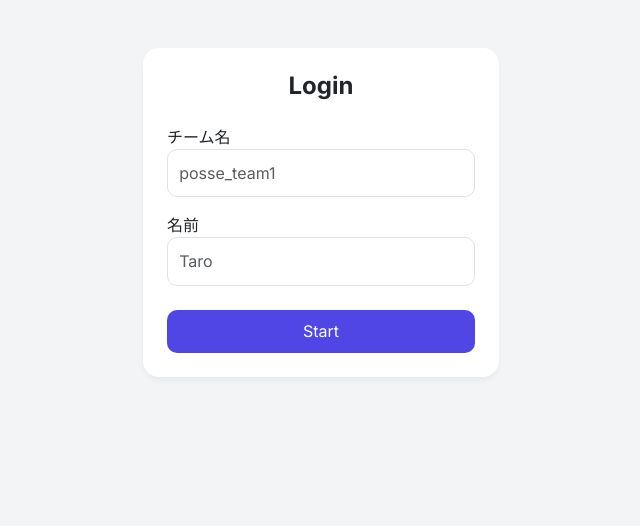
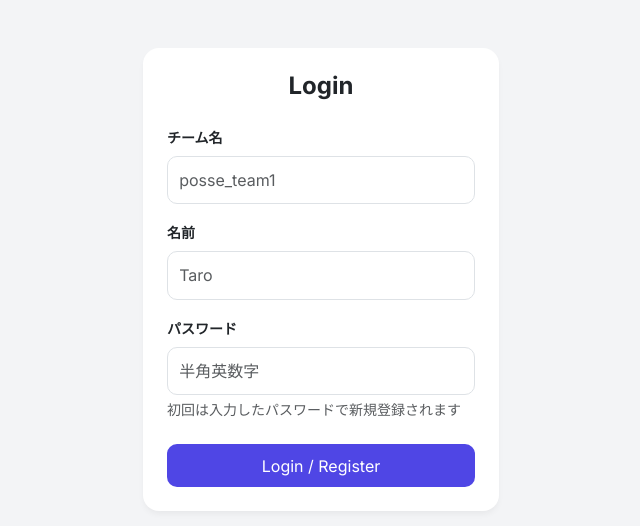
Before and after one commit to taiki-yokoyama/2025winterHackathonF, a PHP site: page / in a window 1280 px wide. Shown: the part 57-583 px from the top of the page, without its empty margins (319-959 px from the left). Run offline with PHP 8.4, Linux system fonts and the light colour scheme.

Commit message:
ログイン機能

```diff
--- a/phpEnv/template-ph2-website-main/src/index.php
+++ b/phpEnv/template-ph2-website-main/src/index.php
@@ -4,6 +4,7 @@ session_start();
 // ==========================================
 // 1. 設定 & DB接続
 // ==========================================
+// ★TiDBを使う場合はここを書き換えてください
 $host = 'db';
 $dbname = 'hackathon_app';
 $db_user = 'root';
@@ -20,12 +21,13 @@ try {
     $pdo = new PDO($dsn, $db_user, $db_pass);
     $pdo->setAttribute(PDO::ATTR_ERRMODE, PDO::ERRMODE_EXCEPTION);
 
-    // テーブル作成 & カラム追加（マイグレーション的処理）
+    // テーブル作成（自動実行）
     $sql = "
     CREATE TABLE IF NOT EXISTS users (
         id CHAR(36) PRIMARY KEY,
         team_name VARCHAR(255) NOT NULL,
         name VARCHAR(255) NOT NULL,
+        password_hash VARCHAR(255) NOT NULL DEFAULT '', -- パスワード用
         created_at TIMESTAMP DEFAULT CURRENT_TIMESTAMP
     );
     CREATE TABLE IF NOT EXISTS reflections (
@@ -36,8 +38,8 @@ try {
         next_plan TEXT,
         is_plan_done TINYINT(1) DEFAULT 0,
         progress_score INT DEFAULT 3,
-        workload_score INT DEFAULT 3,      -- 追加: 負荷
-        improvement_score INT DEFAULT 3,   -- 追加: 改善度
+        workload_score INT DEFAULT 3,
+        improvement_score INT DEFAULT 3,
         created_at TIMESTAMP DEFAULT CURRENT_TIMESTAMP
     );
     CREATE TABLE IF NOT EXISTS notes (
@@ -52,9 +54,11 @@ try {
     ";
     $pdo->exec($sql);
 
-    // 既存テーブルへのカラム追加（エラー無視で実行）
+    // カラム追加用（エラー無視）
     try { $pdo->exec("ALTER TABLE reflections ADD COLUMN workload_score INT DEFAULT 3"); } catch(Exception $e) {}
     try { $pdo->exec("ALTER TABLE reflections ADD COLUMN improvement_score INT DEFAULT 3"); } catch(Exception $e) {}
+    // ★念のためここでもパスワードカラム追加を試みる（SQL実行忘れ防止）
+    try { $pdo->exec("ALTER TABLE users ADD COLUMN password_hash VARCHAR(255) NOT NULL DEFAULT ''"); } catch(Exception $e) {}
 
 } catch (PDOException $e) {
     die("<div style='text-align:center; padding:2rem;'><h3>System Initializing...</h3><p>データベース構成中です。10秒後にリロードしてください。<br>Error: " . $e->getMessage() . "</p></div>");
@@ -73,35 +77,66 @@ function h($str) { return htmlspecialchars($str, ENT_QUOTES, 'UTF-8'); }
 // 2. ロジック処理
 // ==========================================
 
-// ログイン
-if ($_SERVER['REQUEST_METHOD'] === 'POST' && isset($_POST['action']) && $_POST['action'] === 'login') {
-    $team = $_POST['team_name'];
-    $name = $_POST['name'];
-    $stmt = $pdo->prepare("SELECT * FROM users WHERE team_name = ? AND name = ?");
-    $stmt->execute([$team, $name]);
-    $user = $stmt->fetch();
-
-    if (!$user) {
-        $uuid = get_uuid();
-        $stmt = $pdo->prepare("INSERT INTO users (id, team_name, name) VALUES (?, ?, ?)");
-        $stmt->execute([$uuid, $team, $name]);
-        $_SESSION['user_id'] = $uuid;
-        $_SESSION['name'] = $name;
-        $_SESSION['team_name'] = $team;
-    } else {
-        $_SESSION['user_id'] = $user['id'];
-        $_SESSION['name'] = $user['name'];
-        $_SESSION['team_name'] = $user['team_name'];
+// ▼▼▼ しっかり実装したログアウト機能 ▼▼▼
+if (isset($_GET['logout'])) {
+    $_SESSION = array(); // セッション変数を空にする
+    if (ini_get("session.use_cookies")) {
+        $params = session_get_cookie_params();
+        setcookie(session_name(), '', time() - 42000,
+            $params["path"], $params["domain"],
+            $params["secure"], $params["httponly"]
+        );
     }
+    session_destroy();
     header("Location: index.php");
     exit;
 }
 
-// ログアウト
-if (isset($_GET['logout'])) {
-    session_destroy();
-    header("Location: index.php");
-    exit;
+// ▼▼▼ しっかり実装したログイン/登録機能 ▼▼▼
+$error_message = "";
+
+if ($_SERVER['REQUEST_METHOD'] === 'POST' && isset($_POST['action']) && $_POST['action'] === 'login') {
+    $team = trim($_POST['team_name']);
+    $name = trim($_POST['name']);
+    $pass = $_POST['password']; // パスワード
+
+    if ($team && $name && $pass) {
+        $stmt = $pdo->prepare("SELECT * FROM users WHERE team_name = ? AND name = ?");
+        $stmt->execute([$team, $name]);
+        $user = $stmt->fetch(PDO::FETCH_ASSOC);
+
+        if (!$user) {
+            // --- 新規登録 ---
+            $uuid = get_uuid();
+            $hash = password_hash($pass, PASSWORD_DEFAULT); // 暗号化
+
+            $stmt = $pdo->prepare("INSERT INTO users (id, team_name, name, password_hash) VALUES (?, ?, ?, ?)");
+            $stmt->execute([$uuid, $team, $name, $hash]);
+
+            session_regenerate_id(true);
+            $_SESSION['user_id'] = $uuid;
+            $_SESSION['name'] = $name;
+            $_SESSION['team_name'] = $team;
+            header("Location: index.php");
+            exit;
+        } else {
+            // --- 既存ログイン ---
+            // パスワード照合 (password_verify)
+            // ※古いユーザーなどパスワードが空の場合はそのまま通す等の調整も可能ですが、今回は厳密にチェックします
+            if (password_verify($pass, $user['password_hash'])) {
+                session_regenerate_id(true);
+                $_SESSION['user_id'] = $user['id'];
+                $_SESSION['name'] = $user['name'];
+                $_SESSION['team_name'] = $user['team_name'];
+                header("Location: index.php");
+                exit;
+            } else {
+                $error_message = "パスワードが間違っています。";
+            }
+        }
+    } else {
+        $error_message = "全ての項目を入力してください。";
+    }
 }
 
 $is_logged_in = isset($_SESSION['user_id']);
@@ -113,7 +148,6 @@ $current_team = $_SESSION['team_name'] ?? null;
 if ($is_logged_in && $_SERVER['REQUEST_METHOD'] === 'POST') {
     // 振り返り投稿
     if (isset($_POST['action']) && $_POST['action'] === 'reflection') {
-        // 画像アップロード処理
         $image_path = '';
         if (isset($_FILES['screenshot_file']) && $_FILES['screenshot_file']['error'] === UPLOAD_ERR_OK) {
             $ext = pathinfo($_FILES['screenshot_file']['name'], PATHINFO_EXTENSION);
@@ -123,13 +157,11 @@ if ($is_logged_in && $_SERVER['REQUEST_METHOD'] === 'POST') {
             }
         }
 
-        // Plan達成更新
         if (isset($_POST['prev_reflection_id']) && isset($_POST['plan_done_check'])) {
             $stmt = $pdo->prepare("UPDATE reflections SET is_plan_done = 1 WHERE id = ?");
             $stmt->execute([$_POST['prev_reflection_id']]);
         }
 
-        // 新規登録
         $stmt = $pdo->prepare("INSERT INTO reflections (user_id, screenshot_url, comment, next_plan, progress_score, workload_score, improvement_score) VALUES (?, ?, ?, ?, ?, ?, ?)");
         $stmt->execute([
             $current_user_id,
@@ -161,27 +193,23 @@ $reflections = [];
 $team_stats = ['avg_progress' => 0, 'min_progress_user' => null, 'min_score' => 5];
 
 if ($is_logged_in) {
-    // メンバー取得
     $stmt = $pdo->prepare("SELECT * FROM users WHERE team_name = ?");
     $stmt->execute([$current_team]);
     $team_members = $stmt->fetchAll(PDO::FETCH_ASSOC);
 
-    // 自分の前回振り返り
     $stmt = $pdo->prepare("SELECT * FROM reflections WHERE user_id = ? ORDER BY created_at DESC LIMIT 1");
     $stmt->execute([$current_user_id]);
     $latest_reflection = $stmt->fetch(PDO::FETCH_ASSOC);
 
-    // メモ一覧
     $stmt = $pdo->prepare("SELECT * FROM notes WHERE author_id = ? ORDER BY created_at DESC");
     $stmt->execute([$current_user_id]);
     $notes = $stmt->fetchAll(PDO::FETCH_ASSOC);
 
-    // タイムライン
     $stmt = $pdo->prepare("SELECT r.*, u.name FROM reflections r JOIN users u ON r.user_id = u.id WHERE u.team_name = ? ORDER BY r.created_at DESC LIMIT 30");
     $stmt->execute([$current_team]);
     $reflections = $stmt->fetchAll(PDO::FETCH_ASSOC);
 
-    // ★チーム統計計算 (最新の投稿ベース)
+    // 集計ロジック
     $latest_scores = [];
     foreach ($team_members as $member) {
         $stmt = $pdo->prepare("SELECT progress_score FROM reflections WHERE user_id = ? ORDER BY created_at DESC LIMIT 1");
@@ -190,7 +218,6 @@ if ($is_logged_in) {
         if ($res) {
             $score = $res['progress_score'];
             $latest_scores[] = $score;
-            // 最低スコアの人を探す
             if ($score < $team_stats['min_score']) {
                 $team_stats['min_score'] = $score;
                 $team_stats['min_progress_user'] = $member['name'];
@@ -199,7 +226,7 @@ if ($is_logged_in) {
     }
     if (count($latest_scores) > 0) {
         $avg = array_sum($latest_scores) / count($latest_scores);
-        $team_stats['avg_progress'] = round(($avg / 5) * 100); // 5段階を100%換算
+        $team_stats['avg_progress'] = round(($avg / 5) * 100);
     }
 }
 ?>
@@ -221,14 +248,10 @@ if ($is_logged_in) {
         .card { border: none; border-radius: 16px; box-shadow: 0 4px 6px -1px rgba(0, 0, 0, 0.05); overflow: hidden; }
         .btn-primary { background-color: var(--primary); border: none; border-radius: 10px; padding: 0.6rem 1.2rem; }
         .form-control, .form-select { border-radius: 10px; padding: 0.7rem; }
-
-        /* 3色メモ */
         .note-card { border-left: 5px solid #ddd; }
         .my-good { background: #eff6ff; border-left-color: #3b82f6; }
         .my-more { background: #fefce8; border-left-color: #eab308; }
         .member-msg { background: #f0fdf4; border-left-color: #22c55e; }
-
-        /* スライダー装飾 */
         .range-label { font-size: 0.8rem; font-weight: bold; color: #6b7280; display: flex; justify-content: space-between; margin-bottom: 5px; }
         .range-value { font-size: 1.2rem; font-weight: bold; color: var(--primary); }
     </style>
@@ -237,9 +260,15 @@ if ($is_logged_in) {
 
 <nav class="navbar sticky-top mb-4">
     <div class="container">
-        <a class="navbar-brand fw-bold text-primary" href="#"><i class="bi bi-diagram-3-fill me-2"></i>Sync</a>
+        <a class="navbar-brand fw-bold text-primary" href="index.php"><i class="bi bi-diagram-3-fill me-2"></i>Sync</a>
+
         <?php if ($is_logged_in): ?>
-            <span class="small fw-bold">Team: <?= h($current_team) ?> / <?= h($current_user_name) ?></span>
+            <div class="d-flex align-items-center gap-3">
+                <span class="small fw-bold">Team: <?= h($current_team) ?> / <?= h($current_user_name) ?></span>
+                <a href="?logout=true" class="btn btn-sm btn-outline-danger" onclick="return confirm('ログアウトしますか？');">
+                    <i class="bi bi-box-arrow-right"></i> ログアウト
+                </a>
+            </div>
         <?php endif; ?>
     </div>
 </nav>
@@ -250,11 +279,31 @@ if ($is_logged_in) {
             <div class="col-md-4">
                 <div class="card p-4">
                     <h4 class="text-center fw-bold mb-4">Login</h4>
+
+                    <?php if (!empty($error_message)): ?>
+                        <div class="alert alert-danger p-2 small"><?= h($error_message) ?></div>
+                    <?php endif; ?>
+
                     <form method="post">
                         <input type="hidden" name="action" value="login">
-                        <div class="mb-3"><label>チーム名</label><input type="text" name="team_name" class="form-control" required placeholder="posse_team1"></div>
-                        <div class="mb-4"><label>名前</label><input type="text" name="name" class="form-control" required placeholder="Taro"></div>
-                        <button type="submit" class="btn btn-primary w-100">Start</button>
+
+                        <div class="mb-3">
+                            <label class="form-label small fw-bold">チーム名</label>
+                            <input type="text" name="team_name" class="form-control" required placeholder="posse_team1">
+                        </div>
+
+                        <div class="mb-3">
+                            <label class="form-label small fw-bold">名前</label>
+                            <input type="text" name="name" class="form-control" required placeholder="Taro">
+                        </div>
+
+                        <div class="mb-4">
+                            <label class="form-label small fw-bold">パスワード</label>
+                            <input type="password" name="password" class="form-control" required placeholder="半角英数字">
+                            <div class="form-text text-xs">初回は入力したパスワードで新規登録されます</div>
+                        </div>
+
+                        <button type="submit" class="btn btn-primary w-100">Login / Register</button>
                     </form>
                 </div>
             </div>
@@ -278,7 +327,6 @@ if ($is_logged_in) {
                             <div class="alert alert-danger mb-0 py-2 border-0 rounded-3 shadow-sm">
                                 <i class="bi bi-exclamation-circle-fill me-1"></i>
                                 <strong>SOS!</strong> <?= h($team_stats['min_progress_user']) ?>さんが遅れています(Lv.<?= $team_stats['min_score'] ?>)
-                                <div class="small mt-1">声をかけてボトルネックを解消しよう！</div>
                             </div>
                         <?php else: ?>
                             <div class="alert alert-success mb-0 py-2 border-0 rounded-3">
@@ -302,7 +350,8 @@ if ($is_logged_in) {
                         <div class="card h-100">
                             <div class="card-header bg-white fw-bold"><i class="bi bi-pencil-square text-primary me-2"></i>今日の振り返り</div>
                             <div class="card-body">
-                                <form method="post" enctype="multipart/form-data"> <input type="hidden" name="action" value="reflection">
+                                <form method="post" enctype="multipart/form-data">
+                                    <input type="hidden" name="action" value="reflection">
 
                                     <?php if ($latest_reflection): ?>
                                         <div class="p-3 mb-4 rounded-3 bg-light border border-warning">
```
Also changed, not shown: phpEnv/template-ph2-website-main/src/uploads/69348c0c6262a.png (added).
